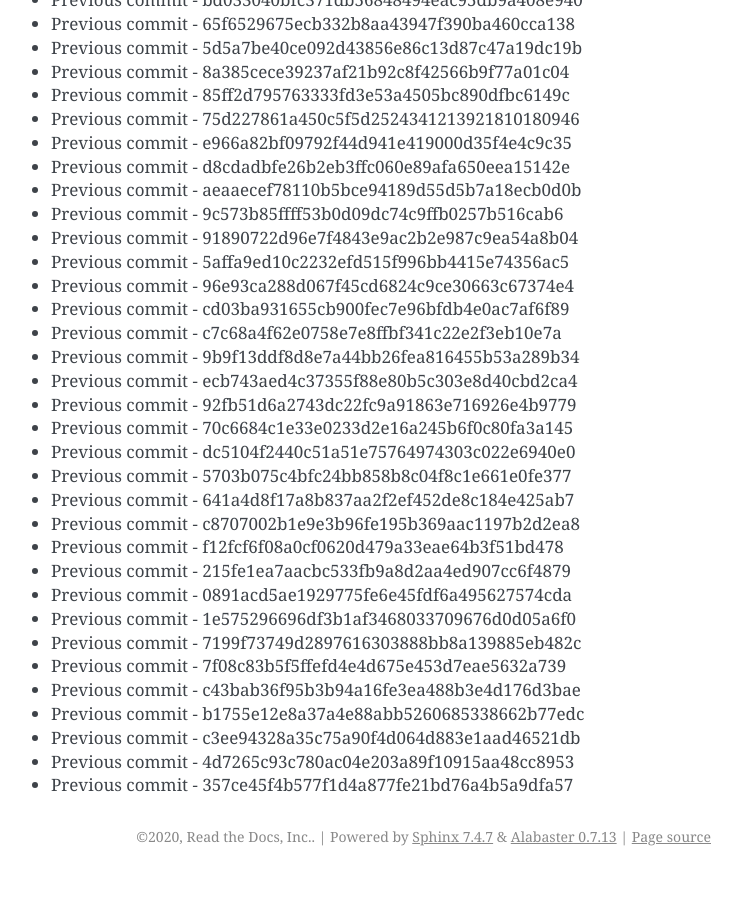
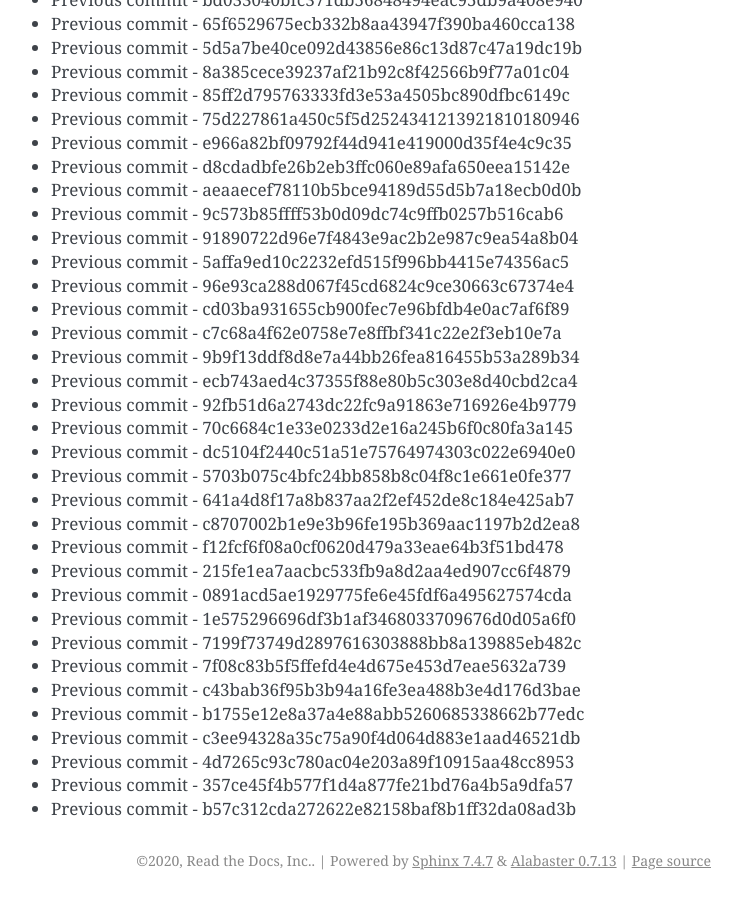
Before and after one commit to readthedocs/rtd-git-stresstest, a Sphinx documentation site: the page built from docs/updates.rst, in a window 1280 px wide and 900 px high, scrolled down 87633 px. Shown: the whole window, without its empty margins (399-1141 px from the left). Built offline with Sphinx 7.4.7, drawn with Linux system fonts in a browser that asks for light colours; before the commit the page ends 88509 px from its top, so only the background shows below that.

Commit message:
Generating commit from previous: b57c312cda272622e82158baf8b1ff32da08ad3b

```diff
--- a/docs/updates.rst
+++ b/docs/updates.rst
@@ -3714,3 +3714,4 @@ It can be tested for any performance characteristics.
 * Previous commit - c3ee94328a35c75a90f4d064d883e1aad46521db
 * Previous commit - 4d7265c93c780ac04e203a89f10915aa48cc8953
 * Previous commit - 357ce45f4b577f1d4a877fe21bd76a4b5a9dfa57
+* Previous commit - b57c312cda272622e82158baf8b1ff32da08ad3b
```
